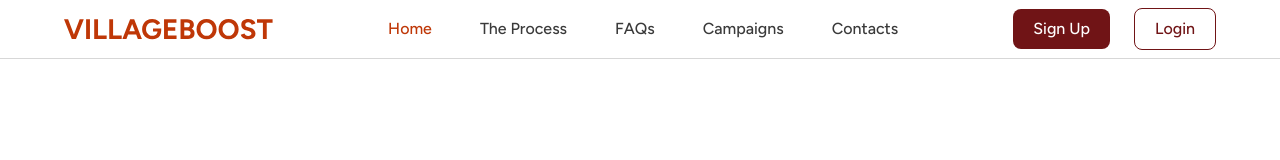
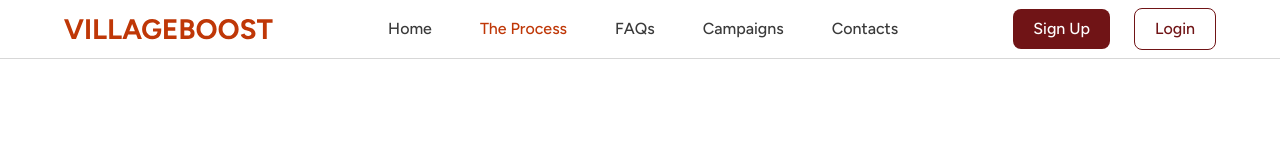
Before and after one commit to villageboost-org/villageboost, a Next.js app: page / in a window 1280 px wide. Shown: the top 160 px of the page. Built offline with nearby package versions, Linux system fonts and the light colour scheme.

Commit message:
feat: implement active section highlighting in Header component and add id to Hero section

```diff
--- a/app/components/Header.tsx
+++ b/app/components/Header.tsx
@@ -1,9 +1,9 @@
 "use client";
 
-import { useState } from "react";
 import { usePathname } from "next/navigation";
 import Image from "next/image";
 import Link from "next/link";
+import { useState, useEffect } from "react";
 
 const navLinks = [
   { label: "Home", href: "/" },
@@ -43,8 +43,42 @@ export default function Header() {
   const [isMenuOpen, setIsMenuOpen] = useState(false);
   const pathname = usePathname();
   const isSingleCampaignPage = /^\/campaigns\/[^/]+$/.test(pathname);
-  const isActive = (href: string) =>
-    href === "/" ? pathname === "/" : pathname.startsWith(href);
+  const [activeSection, setActiveSection] = useState("");
+
+  useEffect(() => {
+    if (pathname !== "/") return;
+
+    const sectionIds = navLinks
+      .filter((link) => link.href.includes("#"))
+      .map((link) => link.href.split("#")[1]);
+
+    const sections = sectionIds
+      .map((id) => document.getElementById(id))
+      .filter((el): el is HTMLElement => el !== null);
+
+    const observer = new IntersectionObserver(
+      (entries) => {
+        entries.forEach((entry) => {
+          if (entry.isIntersecting) {
+            setActiveSection(entry.target.id);
+          }
+        });
+      },
+      { rootMargin: "-50% 0px -50% 0px" },
+    );
+
+    sections.forEach((section) => observer.observe(section));
+
+    return () => observer.disconnect();
+  }, [pathname]);
+
+  const isActive = (href: string) => {
+    if (href === "/") return pathname === "/" && activeSection === "";
+    if (href.includes("#")){
+      return pathname === "/" && href === `/#${activeSection}`;
+    }
+    return pathname.startsWith(href);
+  };
 
   return (
     <>
--- a/app/components/home/Hero.tsx
+++ b/app/components/home/Hero.tsx
@@ -2,7 +2,9 @@ import Link from "next/link";
 
 export default function Hero() {
   return (
-    <section className="px-6 py-20 lg:py-34 text-center mx-auto max-w-xl lg:max-w-3xl">
+    <section
+      id="home"
+      className="px-6 py-20 lg:py-34 text-center mx-auto max-w-xl lg:max-w-3xl">
       <div>
         <h1 className="text-rust-red">
           Your village is ready to back you
```
